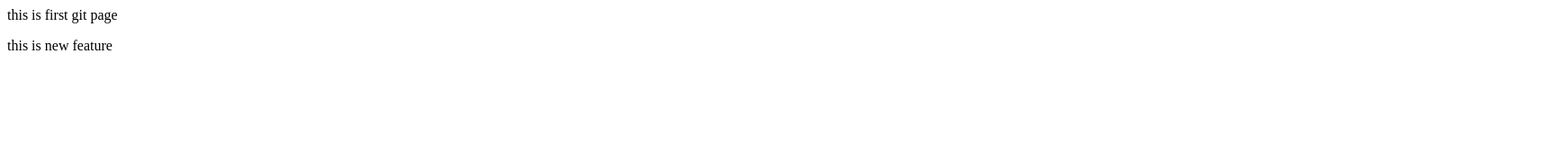
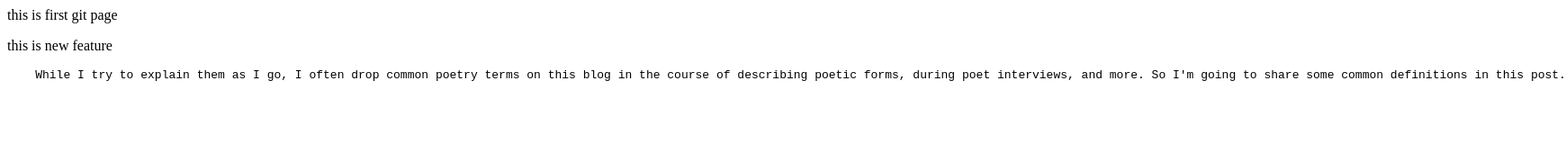
Before and after one commit to ravibhadak/newrepo, a plain HTML site: page index.html in a window 1280 px wide. Shown: the whole page at 90% size, 1740 px wide, since content can reach past the window. Drawn offline with Linux system fonts and the light colour scheme.

Commit message:
pre teg add

```diff
--- a/index.html
+++ b/index.html
@@ -1,2 +1,6 @@
 <p>this is first git page</p>
 <p>this is new feature</p>
+
+<pre>
+    While I try to explain them as I go, I often drop common poetry terms on this blog in the course of describing poetic forms, during poet interviews, and more. So I'm going to share some common definitions in this post.
+</pre>
```
